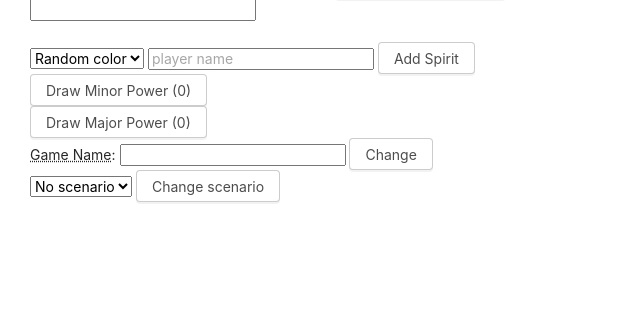
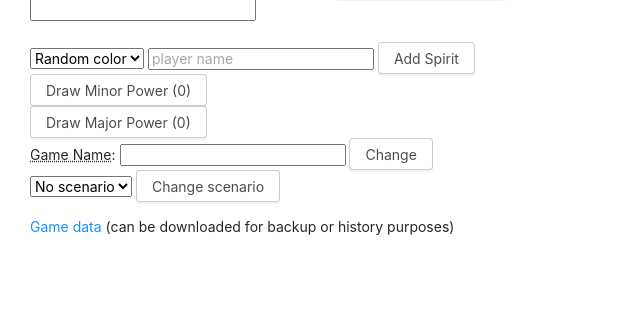
Before and after one commit to nathanj/spirit-island-pbp, a Django app: template pbf/templates/game.html in a window 1280 px wide. Shown: the part 247-572 px from the top of the page, without its empty margins (0-640 px from the left). Run offline with Django 4.2, Linux system fonts and the light colour scheme; the template is opened without the code that fills it, so the values that code supplies are empty.

Commit message:
templates/game: Add link to game data
Subtle but not explicitly announced encouragement for this
functionality. If more hosts start backing up their games, it will help
protect against unexpected data loss events.

```diff
--- a/pbf/templates/game.html
+++ b/pbf/templates/game.html
@@ -103,6 +103,8 @@
 	  <button type="submit" class="btn">Change scenario</button>
 	</form>
 
+  <p><a href="/api/game/{{ game.id }}">Game data</a> (can be downloaded for backup or history purposes)</p>
+
       </div>
     </div>
 
```
